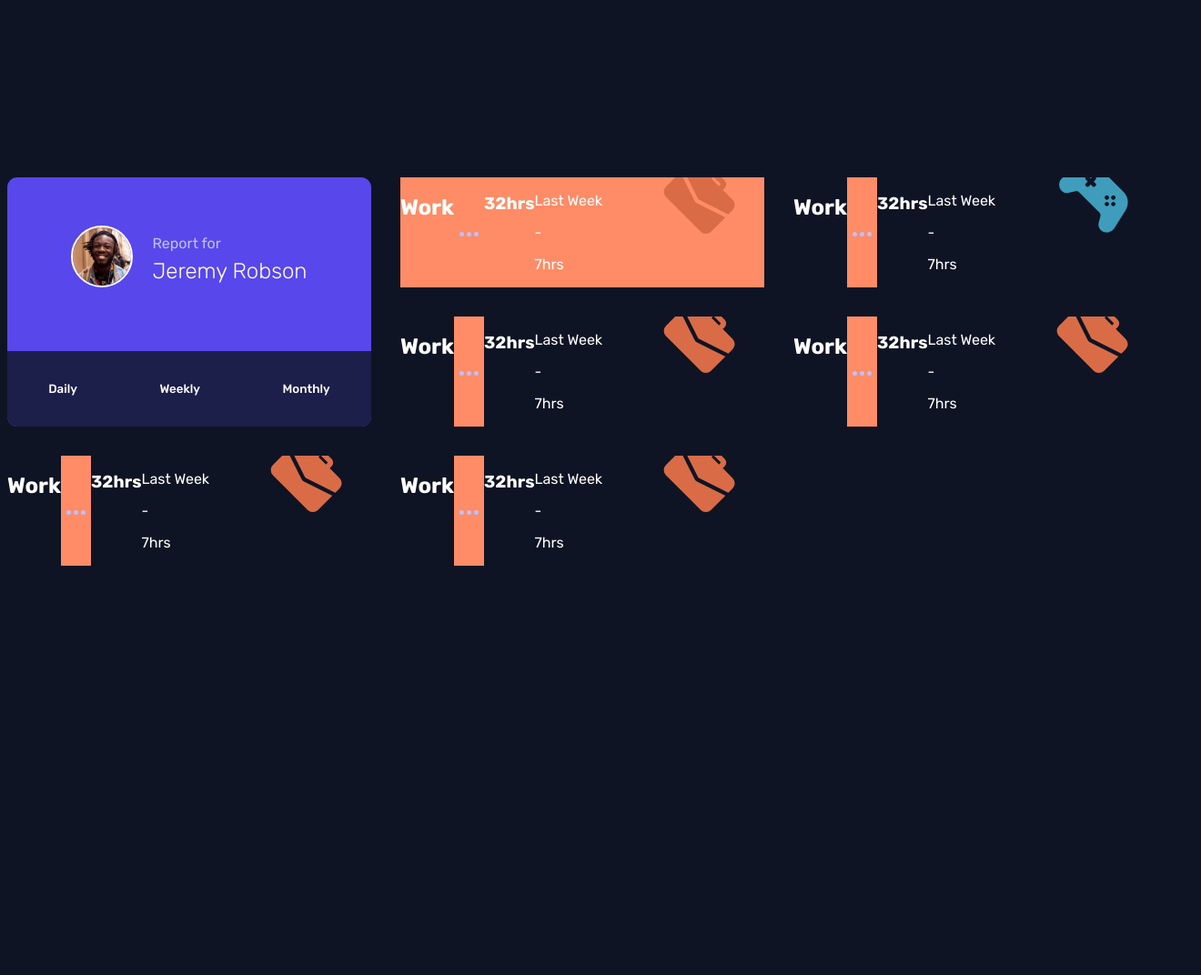
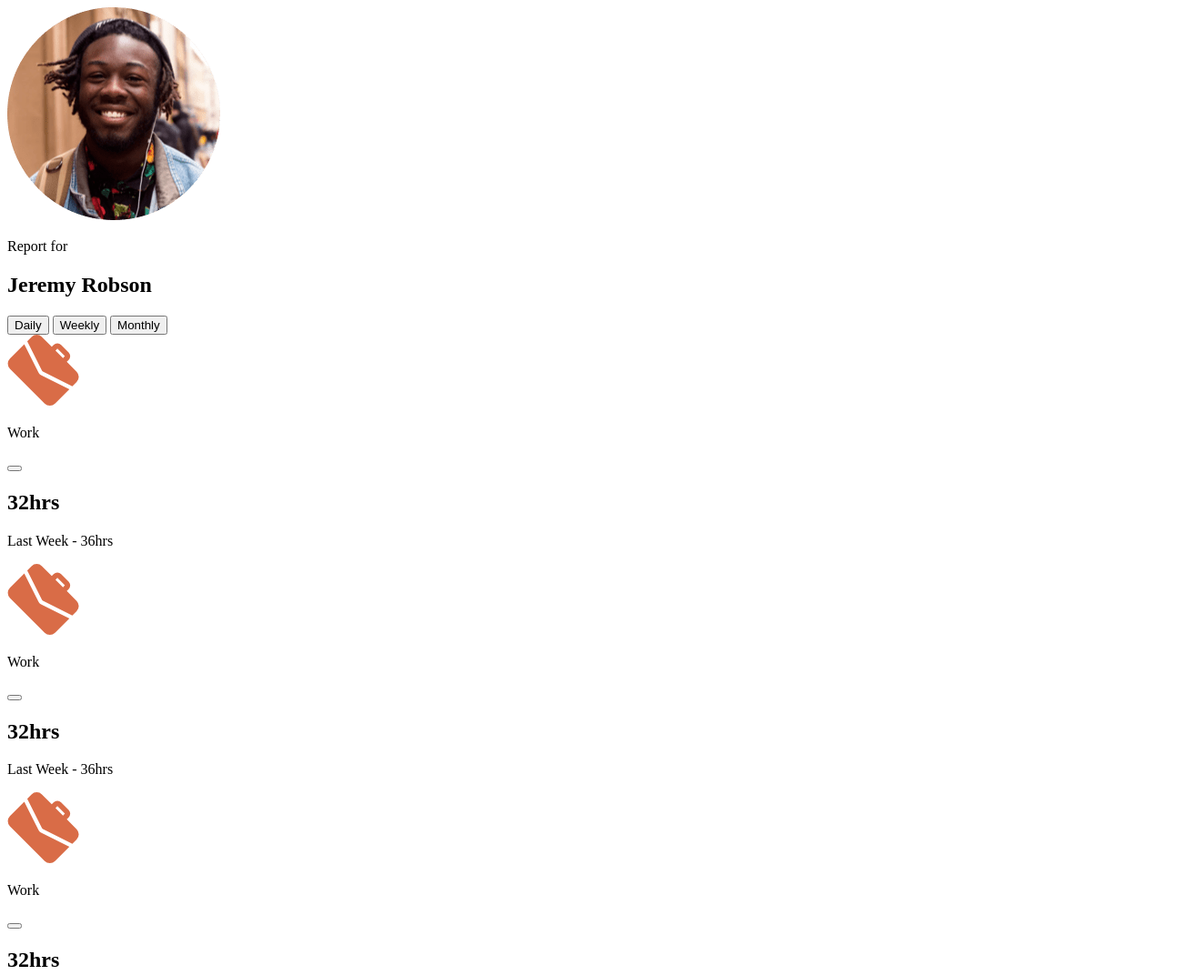
Before and after one commit to Hexerse/time-tracking-dashboard-third, a plain HTML site: page index.html in a window 1280 px wide. Shown: the top 1072 px of the page at 91% size, 1320 px wide, since content can reach past the window. Before the commit the page ends 816 px from the top, so only its background shows below. Drawn offline with Linux system fonts and the light colour scheme.

Commit message:
Redo html

```diff
--- a/index.html
+++ b/index.html
@@ -1,172 +1,190 @@
 <!DOCTYPE html>
 <html lang="en">
   <head>
-  <meta charset="UTF-8">
-  <meta name="viewport" content="width=device-width, initial-scale=1.0"> <!-- displays site properly based on user's device -->
+    <meta charset="UTF-8" />
+    <meta name="viewport" content="width=device-width, initial-scale=1.0" />
+    <!-- displays site properly based on user's device -->
 
-  <link rel="icon" type="image/png" sizes="32x32" href="./images/favicon-32x32.png">
+    <link
+      rel="icon"
+      type="image/png"
+      sizes="32x32"
+      href="./images/favicon-32x32.png"
+    />
 
     <title>Frontend Mentor | Time tracking dashboard</title>
-  <link rel="stylesheet" href="styles.css">
-  <link rel="preconnect" href="https://fonts.googleapis.com">
-  <link rel="preconnect" href="https://fonts.gstatic.com" crossorigin>
-  <link href="https://fonts.googleapis.com/css2?family=Rubik:ital,wght@0,300..900;1,300..900&display=swap" rel="stylesheet">
+    <link rel="stylesheet" href="styles.css" />
+    <link rel="preconnect" href="https://fonts.googleapis.com" />
+    <link rel="preconnect" href="https://fonts.gstatic.com" crossorigin />
+    <link
+      href="https://fonts.googleapis.com/css2?family=Rubik:ital,wght@0,300..900;1,300..900&display=swap"
+      rel="stylesheet"
+    />
     <!-- Feel free to remove these styles or customise in your own stylesheet 👍 -->
-
   </head>
   <body>
+    <section aria-labelledby="dashboard" class="dashboard">
+      <header aria-labelledby="dashboard__user" class="dashboard__user">
+        <div class="user__template__top">
+          <div class="user__picture">
+            <img src="./images/image-jeremy.png" alt="Picture of Jeremy" />
+          </div>
+          <div class="user__report">
+            <p class="user__report__for">Report for</p>
+            <h2 class="user__name">Jeremy Robson</h2>
+          </div>
+        </div>
+        <div class="user__template__bottom">
+          <button class="user__buttons" data-options="daily">Daily</button>
+          <button class="user__buttons" data-options="weekly">Weekly</button>
+          <button class="user__buttons" data-options="monthly">Monthly</button>
+        </div>
+      </header>
 
-<section class="dashboard-main">
-  <section class="user-card">
-    <div class="user-image">
-      <img src="./images/image-jeremy.png" alt="Jeremy">
+      <section aria-labelledby="dashboard__work" class="dashboard__card work">
+        <div class="card__background work">
+          <svg width="79" height="79" xmlns="http://www.w3.org/2000/svg">
+            <path
+              d="m18.687 10.43 15.464 30.906c.31.682.743 1.322 1.3 1.88.558.557 1.198.99 1.714 1.217L68.237 59.98 52.484 75.732a8.025 8.025 0 0 1-11.355 0L2.934 37.538a8.025 8.025 0 0 1 0-11.356L18.687 10.43Zm19.345-7.99 10.839 10.838 2.065-2.064a5.845 5.845 0 0 1 8.258 0l8.258 8.259a5.845 5.845 0 0 1 0 8.258l-2.064 2.064 10.839 10.84a8.025 8.025 0 0 1 0 11.355l-4.728 4.728L39.126 40.53a1.963 1.963 0 0 1-.578-.413 1.963 1.963 0 0 1-.413-.578L21.95 7.168l4.728-4.728a8.025 8.025 0 0 1 11.355 0Zm17.033 12.903-2.064 2.065 8.258 8.258 2.064-2.064-8.258-8.259Z"
+              fill="#D96C47"
+              fill-rule="nonzero"
+            />
+          </svg>
         </div>
-    <div class="user-report">
-        <p class="user-for">Report for</p>
-        <h2 class="user-name">Jeremy Robson</h2>
-    </div>
-    <div class="user-options">
-      <button class="options" data-option="daily"> Daily</button>
-      <button class="options" data-option="weekly"> Weekly</button>
-      <button class="options" data-option="monthly">Monthly</button>
-    </div>
-  </section>
-
-<section class="time-track work">
-  <div class="background-image">
-    <img src="./images/icon-work.svg" alt="">
-  </div>
-  <div class="timetrack-elements">
-    <header class="timetrack-header">
-      <h2 class="element-heading">Work</h2>
-      <button class="element-options">
-        <svg width="21" height="5" xmlns="http://www.w3.org/2000/svg"><path d="M2.5 0a2.5 2.5 0 1 1 0 5 2.5 2.5 0 0 1 0-5Zm8 0a2.5 2.5 0 1 1 0 5 2.5 2.5 0 0 1 0-5Zm8 0a2.5 2.5 0 1 1 0 5 2.5 2.5 0 0 1 0-5Z" fill="#BBC0FF" fill-rule="evenodd"/></svg>
-      </button>
+        <div class="card__text">
+          <div class="card__header">
+            <header>
+              <p class="card__header__work">Work</p>
+              <button class="card__header__button"></button>
             </header>
-      <div class="timetrack-time">
-        <h3 class="time-current">
-          32hrs
-        </h3>
-        <div class="time-previous">
-          <p class="previous-words">Last Week</p> - <p class="previous-time"> 7hrs </p>
+            <div class="card__timings">
+              <h2 class="card__timings__current">32hrs</h2>
+              <p class="card__timings__previous">Last Week - 36hrs</p>
             </div>
           </div>
         </div>
       </section>
 
-<section class="time-track play">
-  <div class="background-image">
-    <img src="./images/icon-play.svg" alt="">
+      <section aria-labelledby="dashboard__play" class="dashboard__card play">
+        <div class="card__background work">
+          <svg width="79" height="79" xmlns="http://www.w3.org/2000/svg">
+            <path
+              d="m18.687 10.43 15.464 30.906c.31.682.743 1.322 1.3 1.88.558.557 1.198.99 1.714 1.217L68.237 59.98 52.484 75.732a8.025 8.025 0 0 1-11.355 0L2.934 37.538a8.025 8.025 0 0 1 0-11.356L18.687 10.43Zm19.345-7.99 10.839 10.838 2.065-2.064a5.845 5.845 0 0 1 8.258 0l8.258 8.259a5.845 5.845 0 0 1 0 8.258l-2.064 2.064 10.839 10.84a8.025 8.025 0 0 1 0 11.355l-4.728 4.728L39.126 40.53a1.963 1.963 0 0 1-.578-.413 1.963 1.963 0 0 1-.413-.578L21.95 7.168l4.728-4.728a8.025 8.025 0 0 1 11.355 0Zm17.033 12.903-2.064 2.065 8.258 8.258 2.064-2.064-8.258-8.259Z"
+              fill="#D96C47"
+              fill-rule="nonzero"
+            />
+          </svg>
         </div>
-  <div class="timetrack-elements">
-    <header class="timetrack-header">
-      <h2 class="element-heading">Work</h2>
-      <button class="element-options">
-        <svg width="21" height="5" xmlns="http://www.w3.org/2000/svg"><path d="M2.5 0a2.5 2.5 0 1 1 0 5 2.5 2.5 0 0 1 0-5Zm8 0a2.5 2.5 0 1 1 0 5 2.5 2.5 0 0 1 0-5Zm8 0a2.5 2.5 0 1 1 0 5 2.5 2.5 0 0 1 0-5Z" fill="#BBC0FF" fill-rule="evenodd"/></svg>
-      </button>
+        <div class="card__text">
+          <div class="card__header">
+            <header>
+              <p class="card__header__work">Work</p>
+              <button class="card__header__button"></button>
             </header>
-      <div class="timetrack-time">
-        <h3 class="time-current">
-          32hrs
-        </h3>
-        <div class="time-previous">
-          <p class="previous-words">Last Week</p> - <p class="previous-time"> 7hrs </p>
+            <div class="card__timings">
+              <h2 class="card__timings__current">32hrs</h2>
+              <p class="card__timings__previous">Last Week - 36hrs</p>
             </div>
           </div>
         </div>
       </section>
 
-<section class="time-track study">
-  <div class="background-image">
-    <img src="./images/icon-work.svg" alt="">
+      <section aria-labelledby="dashboard__study" class="dashboard__card study">
+        <div class="card__background work">
+          <svg width="79" height="79" xmlns="http://www.w3.org/2000/svg">
+            <path
+              d="m18.687 10.43 15.464 30.906c.31.682.743 1.322 1.3 1.88.558.557 1.198.99 1.714 1.217L68.237 59.98 52.484 75.732a8.025 8.025 0 0 1-11.355 0L2.934 37.538a8.025 8.025 0 0 1 0-11.356L18.687 10.43Zm19.345-7.99 10.839 10.838 2.065-2.064a5.845 5.845 0 0 1 8.258 0l8.258 8.259a5.845 5.845 0 0 1 0 8.258l-2.064 2.064 10.839 10.84a8.025 8.025 0 0 1 0 11.355l-4.728 4.728L39.126 40.53a1.963 1.963 0 0 1-.578-.413 1.963 1.963 0 0 1-.413-.578L21.95 7.168l4.728-4.728a8.025 8.025 0 0 1 11.355 0Zm17.033 12.903-2.064 2.065 8.258 8.258 2.064-2.064-8.258-8.259Z"
+              fill="#D96C47"
+              fill-rule="nonzero"
+            />
+          </svg>
         </div>
-  <div class="timetrack-elements">
-    <header class="timetrack-header">
-      <h2 class="element-heading">Work</h2>
-      <button class="element-options">
-        <svg width="21" height="5" xmlns="http://www.w3.org/2000/svg"><path d="M2.5 0a2.5 2.5 0 1 1 0 5 2.5 2.5 0 0 1 0-5Zm8 0a2.5 2.5 0 1 1 0 5 2.5 2.5 0 0 1 0-5Zm8 0a2.5 2.5 0 1 1 0 5 2.5 2.5 0 0 1 0-5Z" fill="#BBC0FF" fill-rule="evenodd"/></svg>
-      </button>
+        <div class="card__text">
+          <div class="card__header">
+            <header>
+              <p class="card__header__work">Work</p>
+              <button class="card__header__button"></button>
             </header>
-      <div class="timetrack-time">
-        <h3 class="time-current">
-          32hrs
-        </h3>
-        <div class="time-previous">
-          <p class="previous-words">Last Week</p> - <p class="previous-time"> 7hrs </p>
+            <div class="card__timings">
+              <h2 class="card__timings__current">32hrs</h2>
+              <p class="card__timings__previous">Last Week - 36hrs</p>
             </div>
           </div>
         </div>
       </section>
 
-<section class="time-track exercise">
-  <div class="background-image">
-    <img src="./images/icon-work.svg" alt="">
+      <section aria-labelledby="dashboard__exercise" class="dashboard__card exercise">
+        <div class="card__background work">
+          <svg width="79" height="79" xmlns="http://www.w3.org/2000/svg">
+            <path
+              d="m18.687 10.43 15.464 30.906c.31.682.743 1.322 1.3 1.88.558.557 1.198.99 1.714 1.217L68.237 59.98 52.484 75.732a8.025 8.025 0 0 1-11.355 0L2.934 37.538a8.025 8.025 0 0 1 0-11.356L18.687 10.43Zm19.345-7.99 10.839 10.838 2.065-2.064a5.845 5.845 0 0 1 8.258 0l8.258 8.259a5.845 5.845 0 0 1 0 8.258l-2.064 2.064 10.839 10.84a8.025 8.025 0 0 1 0 11.355l-4.728 4.728L39.126 40.53a1.963 1.963 0 0 1-.578-.413 1.963 1.963 0 0 1-.413-.578L21.95 7.168l4.728-4.728a8.025 8.025 0 0 1 11.355 0Zm17.033 12.903-2.064 2.065 8.258 8.258 2.064-2.064-8.258-8.259Z"
+              fill="#D96C47"
+              fill-rule="nonzero"
+            />
+          </svg>
         </div>
-  <div class="timetrack-elements">
-    <header class="timetrack-header">
-      <h2 class="element-heading">Work</h2>
-      <button class="element-options">
-        <svg width="21" height="5" xmlns="http://www.w3.org/2000/svg"><path d="M2.5 0a2.5 2.5 0 1 1 0 5 2.5 2.5 0 0 1 0-5Zm8 0a2.5 2.5 0 1 1 0 5 2.5 2.5 0 0 1 0-5Zm8 0a2.5 2.5 0 1 1 0 5 2.5 2.5 0 0 1 0-5Z" fill="#BBC0FF" fill-rule="evenodd"/></svg>
-      </button>
+        <div class="card__text">
+          <div class="card__header">
+            <header>
+              <p class="card__header__work">Work</p>
+              <button class="card__header__button"></button>
             </header>
-      <div class="timetrack-time">
-        <h3 class="time-current">
-          32hrs
-        </h3>
-        <div class="time-previous">
-          <p class="previous-words">Last Week</p> - <p class="previous-time"> 7hrs </p>
+            <div class="card__timings">
+              <h2 class="card__timings__current">32hrs</h2>
+              <p class="card__timings__previous">Last Week - 36hrs</p>
             </div>
           </div>
         </div>
       </section>
 
-<section class="time-track social">
-  <div class="background-image">
-    <img src="./images/icon-work.svg" alt="">
+      <section aria-labelledby="dashboard__social" class="dashboard__card social">
+        <div class="card__background work">
+          <svg width="79" height="79" xmlns="http://www.w3.org/2000/svg">
+            <path
+              d="m18.687 10.43 15.464 30.906c.31.682.743 1.322 1.3 1.88.558.557 1.198.99 1.714 1.217L68.237 59.98 52.484 75.732a8.025 8.025 0 0 1-11.355 0L2.934 37.538a8.025 8.025 0 0 1 0-11.356L18.687 10.43Zm19.345-7.99 10.839 10.838 2.065-2.064a5.845 5.845 0 0 1 8.258 0l8.258 8.259a5.845 5.845 0 0 1 0 8.258l-2.064 2.064 10.839 10.84a8.025 8.025 0 0 1 0 11.355l-4.728 4.728L39.126 40.53a1.963 1.963 0 0 1-.578-.413 1.963 1.963 0 0 1-.413-.578L21.95 7.168l4.728-4.728a8.025 8.025 0 0 1 11.355 0Zm17.033 12.903-2.064 2.065 8.258 8.258 2.064-2.064-8.258-8.259Z"
+              fill="#D96C47"
+              fill-rule="nonzero"
+            />
+          </svg>
         </div>
-  <div class="timetrack-elements">
-    <header class="timetrack-header">
-      <h2 class="element-heading">Work</h2>
-      <button class="element-options">
-        <svg width="21" height="5" xmlns="http://www.w3.org/2000/svg"><path d="M2.5 0a2.5 2.5 0 1 1 0 5 2.5 2.5 0 0 1 0-5Zm8 0a2.5 2.5 0 1 1 0 5 2.5 2.5 0 0 1 0-5Zm8 0a2.5 2.5 0 1 1 0 5 2.5 2.5 0 0 1 0-5Z" fill="#BBC0FF" fill-rule="evenodd"/></svg>
-      </button>
+        <div class="card__text">
+          <div class="card__header">
+            <header>
+              <p class="card__header__work">Work</p>
+              <button class="card__header__button"></button>
             </header>
-      <div class="timetrack-time">
-        <h3 class="time-current">
-          32hrs
-        </h3>
-        <div class="time-previous">
-          <p class="previous-words">Last Week</p> - <p class="previous-time"> 7hrs </p>
+            <div class="card__timings">
+              <h2 class="card__timings__current">32hrs</h2>
+              <p class="card__timings__previous">Last Week - 36hrs</p>
             </div>
           </div>
         </div>
       </section>
 
-<section class="time-track selfcare">
-  <div class="background-image">
-    <img src="./images/icon-work.svg" alt="">
+      <section aria-labelledby="dashboard__selfcare" class="dashboard__card selfcare">
+        <div class="card__background work">
+          <svg width="79" height="79" xmlns="http://www.w3.org/2000/svg">
+            <path
+              d="m18.687 10.43 15.464 30.906c.31.682.743 1.322 1.3 1.88.558.557 1.198.99 1.714 1.217L68.237 59.98 52.484 75.732a8.025 8.025 0 0 1-11.355 0L2.934 37.538a8.025 8.025 0 0 1 0-11.356L18.687 10.43Zm19.345-7.99 10.839 10.838 2.065-2.064a5.845 5.845 0 0 1 8.258 0l8.258 8.259a5.845 5.845 0 0 1 0 8.258l-2.064 2.064 10.839 10.84a8.025 8.025 0 0 1 0 11.355l-4.728 4.728L39.126 40.53a1.963 1.963 0 0 1-.578-.413 1.963 1.963 0 0 1-.413-.578L21.95 7.168l4.728-4.728a8.025 8.025 0 0 1 11.355 0Zm17.033 12.903-2.064 2.065 8.258 8.258 2.064-2.064-8.258-8.259Z"
+              fill="#D96C47"
+              fill-rule="nonzero"
+            />
+          </svg>
         </div>
-  <div class="timetrack-elements">
-    <header class="timetrack-header">
-      <h2 class="element-heading">Work</h2>
-      <button class="element-options">
-        <svg width="21" height="5" xmlns="http://www.w3.org/2000/svg"><path d="M2.5 0a2.5 2.5 0 1 1 0 5 2.5 2.5 0 0 1 0-5Zm8 0a2.5 2.5 0 1 1 0 5 2.5 2.5 0 0 1 0-5Zm8 0a2.5 2.5 0 1 1 0 5 2.5 2.5 0 0 1 0-5Z" fill="#BBC0FF" fill-rule="evenodd"/></svg>
-      </button>
+        <div class="card__text">
+          <div class="card__header">
+            <header>
+              <p class="card__header__work">Work</p>
+              <button class="card__header__button"></button>
             </header>
-      <div class="timetrack-time">
-        <h3 class="time-current">
-          32hrs
-        </h3>
-        <div class="time-previous">
-          <p class="previous-words">Last Week</p> - <p class="previous-time"> 7hrs </p>
+            <div class="card__timings">
+              <h2 class="card__timings__current">32hrs</h2>
+              <p class="card__timings__previous">Last Week - 36hrs</p>
             </div>
           </div>
         </div>
       </section>
 
-
-
-
     </section>
     <script src="main.js"></script>
   </body>
--- a/styles.css
+++ b/styles.css
@@ -1,163 +1,21 @@
-:root{
---clr-pri:hsl(246, 80%, 60%);
---clr-work:hsl(15, 100%, 70%);
---clr-play:hsl(195, 74%, 62%);
---clr-study:hsl(348, 100%, 68%);
---clr-exercise:hsl(145, 58%, 55%);
---clr-social:hsl(264, 64%, 52%);
---clr-self-care:hsl(43, 84%, 65%);
+:root {
+  --clr-pri: hsl(246, 80%, 60%);
+  --clr-work: hsl(15, 100%, 70%);
+  --clr-play: hsl(195, 74%, 62%);
+  --clr-study: hsl(348, 100%, 68%);
+  --clr-exercise: hsl(145, 58%, 55%);
+  --clr-social: hsl(264, 64%, 52%);
+  --clr-self-care: hsl(43, 84%, 65%);
 
+  --clr-neutral1: hsl(226, 43%, 10%);
+  --clr-neutral2: hsl(235, 46%, 20%);
+  --clr-neutral3: hsl(235, 45%, 61%);
+  --clr-neutral4: hsl(236, 100%, 87%);
 
---clr-neutral1:hsl(226, 43%, 10%);
---clr-neutral2:hsl(235, 46%, 20%);
---clr-neutral3:hsl(235, 45%, 61%);
---clr-neutral4:hsl(236, 100%, 87%);
+  --fs: 1.125rem;
+  --fw-light: 300;
+  --fw-regular: 400;
+  --fw-bold: 500;
 
---fs: 1.125rem;
---fw-light: 300;
---fw-regular: 400;
---fw-bold: 500;
-
---ff: "Rubik", sans-serif;
+  --ff: "Rubik", sans-serif;
 }
-
-body{
-    min-height: 100vh;
-    background-color: var(--clr-neutral1);
-    font-family: var(--ff);
-    color: white;
-    display: grid;
-    place-items: center;
-}
-
-section.dashboard-main{
-    width: 100%;
-    height: auto;
-    display: grid;
-    grid-auto-rows: max-content;
-    grid-template-columns: 1fr;
-    gap: 2rem;
-    padding: 3rem;
-    margin-left:3rem;
-    margin-right:3rem;
-    justify-items: center;
-    align-items: center;
-}
-
-/* Made an error as I did not add another div for top part of card*/
-
-.user-card{
-    flex-basis: auto;
-    height: 100%;
-    min-height: 10rem;
-    width: 100%;
-    display: flex;
-    align-items: center;
-    justify-content: center;
-    flex-wrap: wrap;
-    gap: 1rem;
-    background-color: var(--clr-pri);
-    align-items: flex-end;
-    border-radius: 0.7rem;
-}
-
-.user-for{
-    color: var(--clr-neutral4);
-    margin:0;
-}
-
-.user-name{
-    font-weight: var(--fw-light);
-    margin:0;
-}
-
-.user-options{
-    display: flex;
-    width: 100%;
-    height: 30%;
-    justify-content: space-around;
-    background-color: var(--clr-neutral2);
-    border-bottom-left-radius: 0.7rem;
-    border-bottom-right-radius: 0.7rem;
-}
-
-.user-options button{
-    border: none;
-    background-color: var(--clr-neutral2) ;
-    font-family: var(--ff);
-    color: white;
-    font-weight: var(--fw-bold);
-}
-
-.options:hover{
-    cursor: pointer;
-    color: var(--clr-neutral3);
-}
-
-.user-image{
-    display: flex;
-    justify-content: center;
-}
-
-.user-image img{
-    height: 4rem;
-    border: 2px solid white;
-    border-radius: 10rem;
-    margin-right: 5px;
-}
-
-.user-report{
-    display: flex;
-    flex-flow: column nowrap;
-    line-height: 1.5;
-}
-
-section.time-track{
-    display: flex;
-    flex-flow: row-reverse;
-    width: 100%;
-    height: 100%;
-    overflow: hidden;
-
-}
-
-.background-image{
-    transform: translate(-2rem,-1rem);
-}
-
-.timetrack-elements{
-    display: flex;
-    flex-wrap: wrap;
-    width: 100%;
-    height: 50%;
-}
-
-.timetrack-time{
-    display: flex;
-}
-
-.timetrack-header{
-    display: flex;
-}
-
-.element-options{
-    border: none;
-    background-color: var(--clr-work);
-}
-
-.time-track:is(.work){
-    background-color: var(--clr-work);
-}
-
-
-@media screen and (min-width:600px)
-{
-    section.dashboard-main{
-        grid-template-rows: 1fr 1fr;
-        grid-template-columns: repeat(auto-fit,minmax(20rem,1fr))
-    }
-
-    section.user-card{
-        grid-row:1/3;
-    }
-}
```
Lines whose indentation alone changed are shown as unchanged.
